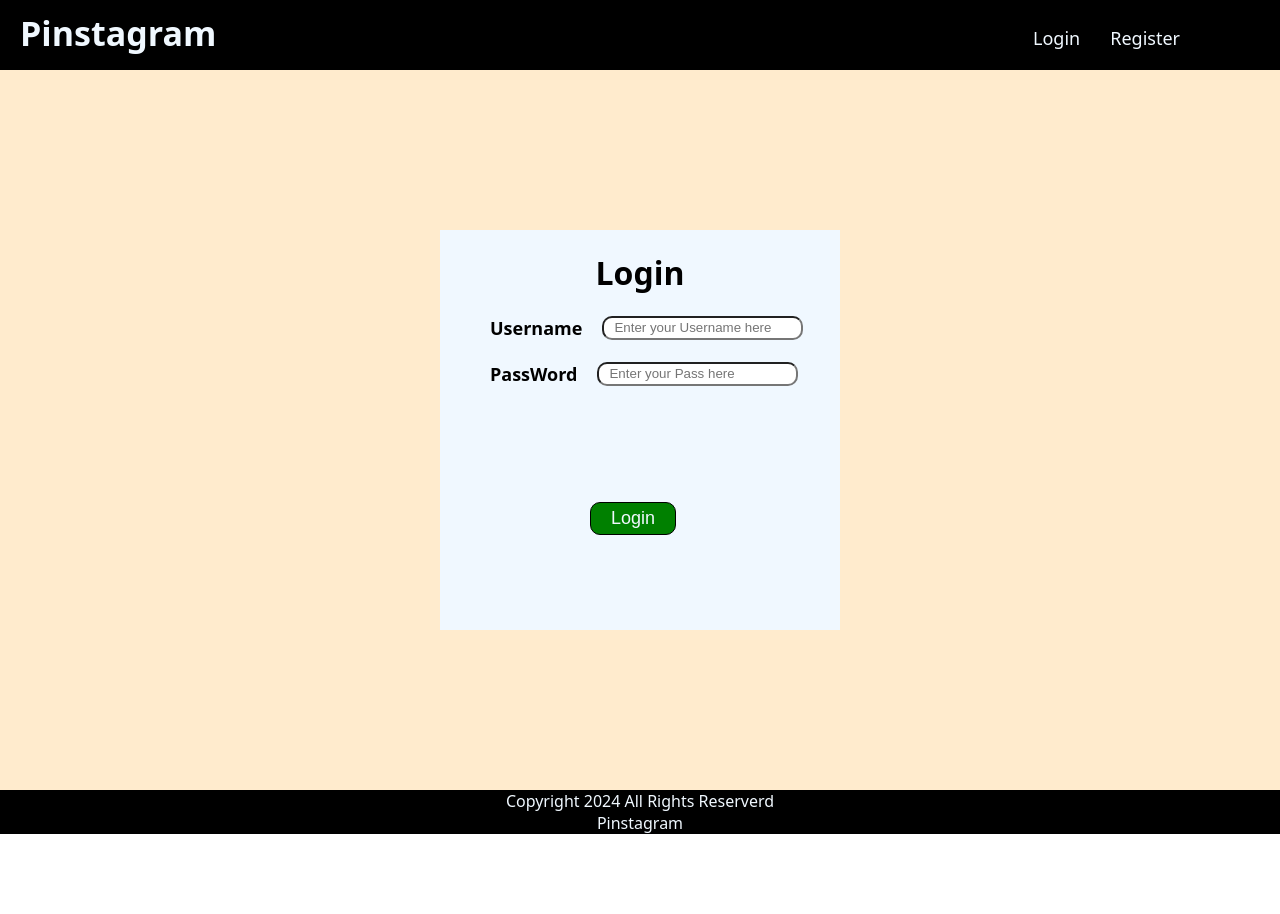
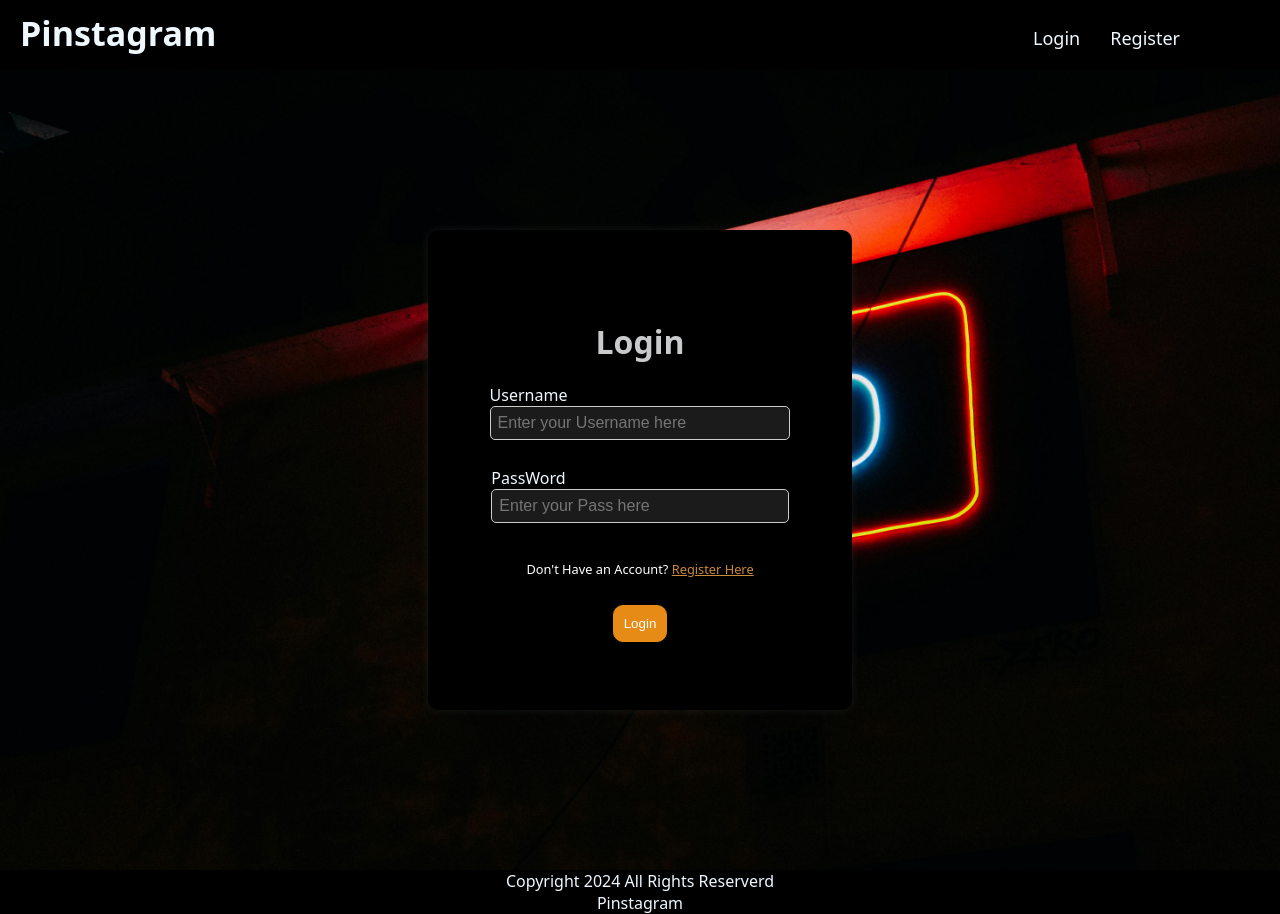
Before and after one commit to irfanusuf/vintage-memories, a React (Create React App) app: page /login in a window 1280 px wide. Before the commit the page ends 834 px from the top, so only its background shows below. Built offline with nearby package versions, Linux system fonts and the light colour scheme.

Commit message:
stylingAddedToLoginAndRegister

```diff
--- a/package.json
+++ b/package.json
@@ -12,6 +12,7 @@
     "react-icons": "^5.0.1",
     "react-router-dom": "^6.22.1",
     "react-scripts": "5.0.1",
+    "sass": "^1.71.1",
     "web-vitals": "^2.1.4"
   },
   "scripts": {
--- a/src/userComponents/Login.jsx
+++ b/src/userComponents/Login.jsx
@@ -1,7 +1,7 @@
 import React, { useState } from "react";
-import "./Register.css";
+import "./Login.scss";
 import axios from "axios";
-import { useNavigate } from "react-router-dom";
+import { Link, useNavigate } from "react-router-dom";
 
 const Register = () => {
   const navigate = useNavigate();
@@ -50,7 +50,7 @@ const Register = () => {
   };
 
   return (
-    <div className="register-light">
+    <div className="login">
       <div className="container">
         <h1> Login </h1>
 
@@ -81,7 +81,10 @@ const Register = () => {
             />
           </label>
           <p> {message} </p>
-          <button onClick={handleLogin}> Login </button>
+          <p className="link">Don't Have an Account? <Link to={"./Register"}>Register Here</Link></p>
+          <div className="button">
+            <button onClick={handleLogin}> Login </button>
+            </div>
         </form>
       </div>
     </div>
--- /dev/null
+++ b/src/userComponents/Login.scss
@@ -0,0 +1,98 @@
+.login {
+    display: flex;
+    justify-content: center;
+    align-items: center;
+    height: 100vh;
+    margin: auto -16px;
+    background-color: #4e4e4e63;
+    background-image: url(../assets/pexels-prateek-katyal-2694434.jpg);
+    background-size: cover;
+    background-position: center;
+
+    .container {
+        box-shadow: 0 0 10px rgba(194, 194, 194, 0.1);
+        height: 55vh;
+        width: 30vw;
+        border-radius: 10px;
+        background-color: rgb(0, 0, 0);
+        display: flex;
+        flex-direction: column;
+        justify-content: center;
+        align-items: center;
+        padding: 20px;
+
+        h1 {
+            color: rgb(200, 202, 204);
+        }
+
+        form {
+
+            display: flex;
+            flex-direction: column;
+            justify-content: center;
+            align-items: center;
+
+            label {
+                color: aliceblue;
+                margin-bottom: 5px;
+
+                input {
+                    width: 100%;
+                    padding: 7px;
+                    border: 1px solid #ccc;
+                    border-radius: 5px;
+                    font-size: 16px;
+                    box-sizing: border-box;
+                    background-color: #6d696941;
+                    color: white;
+                    margin-bottom: 0;
+                }
+            }
+
+            .link {
+                color: white;
+                font-size: 0.8em;
+                text-align: center;
+                margin: 0;
+
+                a {
+                    color: #c98a39;
+
+                    &:hover {
+                        color: white;
+                    }
+
+                }
+            }
+
+            .button {
+                justify-content: center;
+                align-items: center;
+                background-color: black;
+                box-shadow: none;
+                display: flex;
+                margin: 0;
+
+                button {
+                    margin: 0;
+                    margin-top: 2em;
+                    padding: 10px;
+                    color: white;
+                    background-color: #e68b15;
+                    border: #e68b15 1px solid;
+                    border-radius: 10px;
+
+                    &:hover {
+                        background-color: #e6520d;
+                        border: #e6520d 1px solid;
+                        box-shadow: 0 0 10px rgba(255, 255, 255, 0.1);
+
+                    }
+                }
+
+            }
+
+
+        }
+    }
+}
--- a/src/userComponents/Register.css
+++ /dev/null
@@ -1,71 +0,0 @@
-.register-light {
-  background-color: blanchedalmond;
-  height: 90vh;
-  display: flex;
-  justify-content: center;
-  align-items: center;
-
-  > .container {
-    width: 400px;
-    height: 400px;
-    background-color: aliceblue;
-
-    > h1 {
-      text-align: center;
-    }
-
-    > form {
-      width: 300px;
-      margin: auto;
-
-      > label {
-        font-size: 18px;
-        font-weight: 600;
-        display: flex;
-        justify-content: space-between;
-
-        > input {
-          width: 200px;
-          border-radius: 10px;
-          padding: 2px 10px;
-          margin-left: 20px;
-          margin-left: 20px;
-        }
-      }
-
-      >p{
-        color: red;
-      }
-
-      > button {
-        background-color: green;
-        font-size: 18px;
-        padding: 5px 20px;
-        border-radius: 10px;
-        color: aliceblue;
-        border: 1px solid black;
-        margin-left: 100px;
-        margin-top: 100px;
-        &:hover{
-            background-color: rgba(0, 128, 0, 0.671);
-            cursor: pointer;
-       }
-      }
-    }
-  }
-}
-
-.register-dark {
-  background-color: rgb(7, 7, 7);
-  height: 90vh;
-  display: flex;
-  justify-content: center;
-  align-items: center;
-  color: aliceblue;
-
-  > .container {
-    width: 400px;
-    height: 600px;
-    background-color: aliceblue;
-  }
-}
--- a/src/userComponents/Register.jsx
+++ b/src/userComponents/Register.jsx
@@ -1,7 +1,7 @@
 import React, { useState } from "react";
-import "./Register.css";
+import "./Register.scss";
 import axios from "axios";
-import { useNavigate } from "react-router-dom";
+import { Link, useNavigate } from "react-router-dom";
 
 const Register = () => {
   const navigate = useNavigate();
@@ -46,7 +46,7 @@ const Register = () => {
   };
 
   return (
-    <div className="register-light">
+    <div className="register">
       <div className="container">
         <h1> Register</h1>
 
@@ -69,7 +69,7 @@ const Register = () => {
             <input
               type="email"
               name="email" //key
-              placeholder="Enter your email here "
+              placeholder="Enter your Email here "
               value={formData.email}
               onChange={handleChange}
             />
@@ -87,7 +87,9 @@ const Register = () => {
             />
           </label>
           <p> {message} </p>
+          <p className="link">Already Registered? <Link to={"./Login"}>Login Here</Link></p>
           <button onClick={handleRegister}> Submit </button>
+
         </form>
       </div>
     </div>
--- /dev/null
+++ b/src/userComponents/Register.scss
@@ -0,0 +1,87 @@
+.register {
+  display: flex;
+  justify-content: center;
+  align-items: center;
+  height: 100vh;
+  margin: auto -16px;
+  background-color: #4e4e4e63;
+  background-image: url(../assets/pexels-prateek-katyal-2694434.jpg);
+  background-size: cover;
+  background-position: center;
+
+  .container {
+    box-shadow: 0 0 10px rgba(194, 194, 194, 0.1);
+    height: 70vh;
+    width: 30vw;
+    border-radius: 10px;
+    background-color: rgb(0, 0, 0);
+    display: flex;
+    flex-direction: column;
+    justify-content: center;
+    align-items: center;
+    padding: 20px;
+
+    h1 {
+      color: rgb(200, 202, 204);
+    }
+
+    form {
+
+      display: flex;
+      flex-direction: column;
+      justify-content: center;
+      align-items: center;
+
+      label {
+        color: aliceblue;
+        margin-bottom: 5px;
+
+        input {
+          width: 100%;
+          padding: 7px;
+          border: 1px solid #ccc;
+          border-radius: 5px;
+          font-size: 16px;
+          box-sizing: border-box;
+          background-color: #6d696941;
+          color: white;
+          margin-bottom: 0;
+        }
+      }
+
+      .link {
+        color: white;
+        font-size: 0.8em;
+        text-align: center;
+        margin: 0;
+
+        a {
+          color: #c98a39;
+
+          &:hover {
+            color: white;
+          }
+
+        }
+      }
+
+      button {
+        margin: 0;
+        margin-top: 2em;
+        color: white;
+        padding: 10px;
+        background-color: #e68b15;
+        border: #e68b15 1px solid;
+        border-radius: 10px;
+
+        &:hover {
+          background-color: #e6520d;
+          border: #e6520d 1px solid;
+          box-shadow: 0 0 10px rgba(255, 255, 255, 0.1);
+
+        }
+      }
+
+    }
+  }
+}
```
Also changed, not shown: src/assets/pexels-prateek-katyal-2694434.jpg (added), src/userComponents/Login.css (deleted), 1 other file (tests, documents, lock files or other folders).
